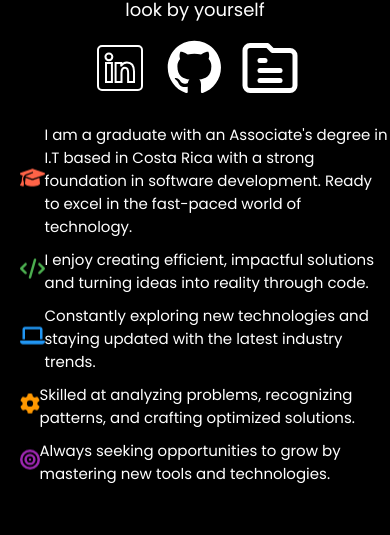
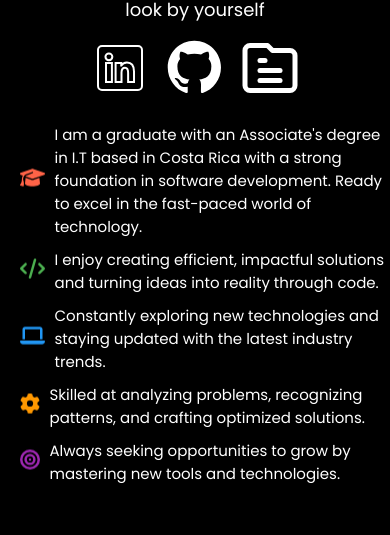
Before and after one commit to JulianPiedra/Portfolio, a React (Create React App) app: page / in a window 390 px wide. Shown: the part 1058-1593 px from the top of the page. Built offline with nearby package versions, Linux system fonts and the light colour scheme.

Commit message:
Style and responsive adjusments in about me section

```diff
--- a/src/components/aboutMe.tsx
+++ b/src/components/aboutMe.tsx
@@ -51,24 +51,24 @@ function AboutMe() {
                 <div className="aboutMeContent">
                     <ul>
                         <li>
-                            <FontAwesomeIcon icon={faGraduationCap} bounce style={{ color: '#FF6347' }} />
-                            <div className="text">{t('about_me_line_one')}</div>
+                            <FontAwesomeIcon icon={faGraduationCap} bounce style={{ color: '#FF6347' }} className="icon" />
+                            <p className="text">{t('about_me_line_one')}</p>
                         </li>
                         <li>
-                            <FontAwesomeIcon icon={faCode} bounce style={{ color: '#4CAF50' }} />
-                            <div className="text">{t('about_me_line_two')}</div>
+                            <FontAwesomeIcon icon={faCode} bounce style={{ color: '#4CAF50' }} className="icon" />
+                            <p className="text">{t('about_me_line_two')}</p>
                         </li>
                         <li>
-                            <FontAwesomeIcon icon={faLaptop} bounce style={{ color: '#2196F3' }} />
-                            <div className="text">{t('about_me_line_three')}</div>
+                            <FontAwesomeIcon icon={faLaptop} bounce style={{ color: '#2196F3' }} className="icon" />
+                            <p className="text">{t('about_me_line_three')}</p>
                         </li>
                         <li>
-                            <FontAwesomeIcon icon={faCog} bounce style={{ color: '#FF9800' }} />
-                            <div className="text">{t('about_me_line_four')}</div>
+                            <FontAwesomeIcon icon={faCog} bounce style={{ color: '#FF9800' }} className="icon" />
+                            <p className="text">{t('about_me_line_four')}</p>
                         </li>
                         <li>
-                            <FontAwesomeIcon icon={faBullseye} bounce style={{ color: '#9C27B0' }} />
-                            <div className="text">{t('about_me_line_five')}</div>
+                            <FontAwesomeIcon icon={faBullseye} bounce style={{ color: '#9C27B0' }} className="icon" />
+                            <p className="text">{t('about_me_line_five')}</p>
                         </li>
                     </ul>
                 </div>
--- a/src/css/aboutMe.css
+++ b/src/css/aboutMe.css
@@ -40,6 +40,9 @@
 
 .aboutMeContent li .icon {
     margin-right: 15px;
+}
+.aboutMeContent li .text {
+    margin: 0;
 }
 
 .aboutMeHeader {
@@ -145,6 +148,7 @@
 
     .aboutMeContent .text {
         font-size: 15px;
+        text-align: left;
     }
 
     .aboutMeContent li .icon {
```
